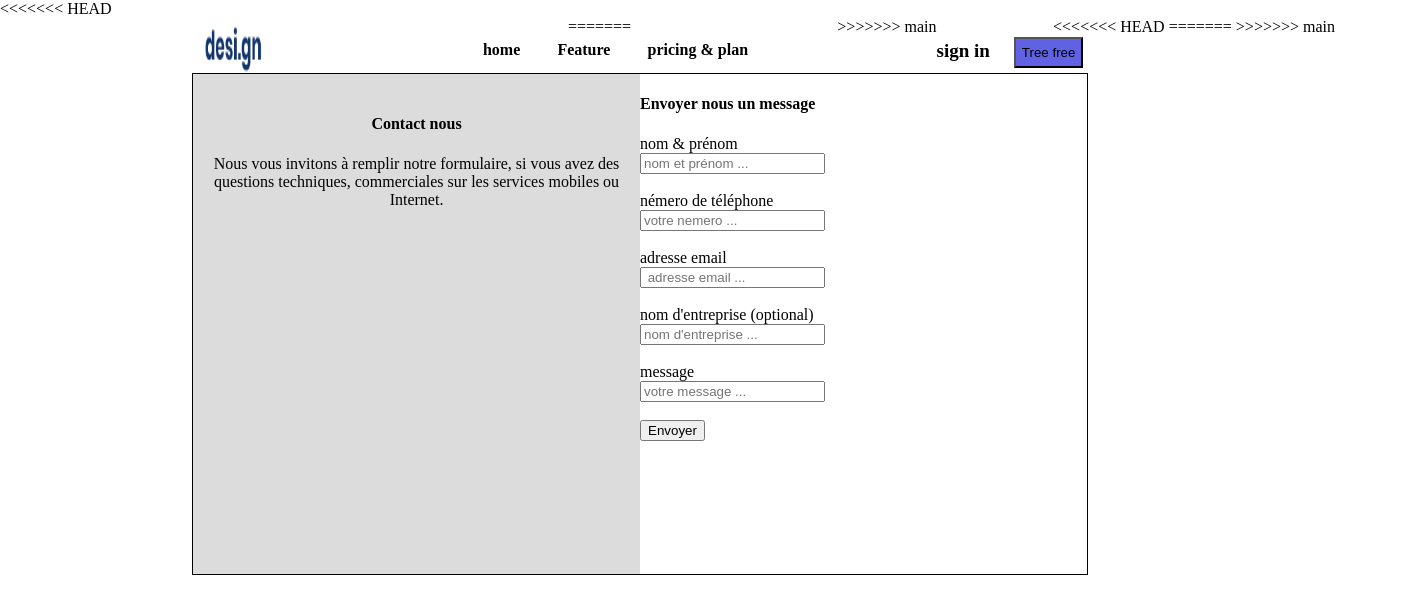
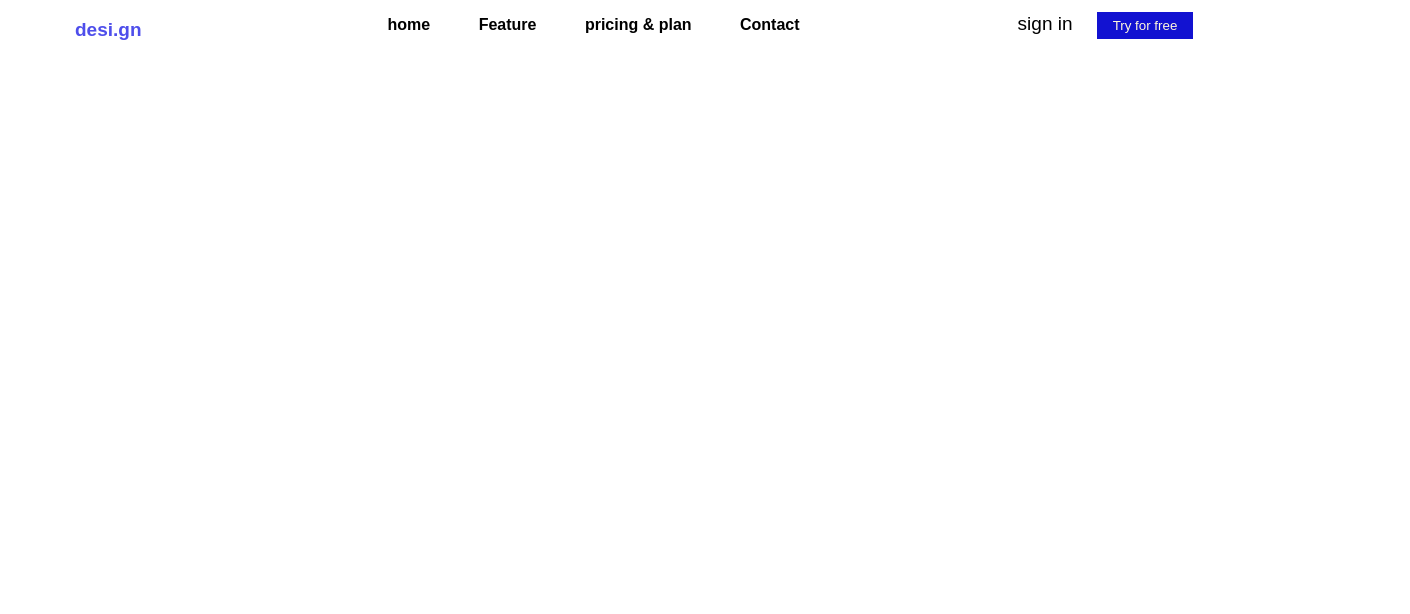
Before and after one commit to KhadijaMakkaoui/Contact-and-landing-page-of-desi.gn-website, a plain HTML site: page contact.html in a window 1280 px wide. Shown: the whole page, 1410 px wide, since content can reach past the window. Drawn offline with Linux system fonts and the light colour scheme.

Commit message:
j'ai fini mon travaille au niveau de header

```diff
--- a/Style.css
+++ b/Style.css
@@ -1,66 +1,41 @@
 *{
     box-sizing: border-box;
 }
-
 body{
     margin: 0;
     padding: 0;
+    font-family: sans-serif;
 }
-
 .header-all{
-    position: relative;
-    left: 130px;
     display: flex;
-
     justify-content: space-between;
     padding-left: 75px;
     padding-right: 75px;
-
-
-
-
-
 }
 .header-button{
-    position: relative;
-    right: 12px;
-    top: 7px;
-
-   /* display: flex; */
 
 
    padding:12px;
-   /* width: 100%; */
-   /* justify-content: flex-end; */
+
 }
 .header-ul{
-    position: relative;
     display: flex;
-    left: 16%;
-
-
-    width: 27%;
+    width: 40%;
     justify-content: space-between;
     list-style: none;
-    top: 7px;
-
-
 }
 .header-link{
     margin-right: 20px;
     text-decoration: none;
     color: black;
-    font-weight: 700;
     font-size: 19px;
-
-
-
 }
 .header-b2{
     padding: 6px;
-    background-color: rgb(97, 97, 228);
-
-
+    background-color: rgb(18, 18, 209);
+    width: 96px;
+    color: cornsilk;
+    border: none;
 }
 li a{
     text-decoration: none;
@@ -68,93 +43,8 @@ li a{
     font-weight: 700;
 }
 .header-p{
-
-
-
+color: rgb(78, 78, 235);
+font-size: 19px;
 
 
 }
-img{
-
-    width: 5%;
-
-
-
-}
-
-
-
-
-
-<<<<<<< HEAD
-=======
-.cmain-form{
-    background-color:gainsboro;
-    /* border: 1px solid black;
-    width: 400px; */
-    /* padding-left: 50%; */
-    /* text-align: center;
-    /* position: relative;
-    left: 50%; */
-    /* margin: 0 auto; */
-
-
-}
-.cmain-envoyer{
-    text-align: center;
-}
-.cmain {
-    grid-template-columns: 1fr 1fr;
-    grid-template-rows: 500px;
-    display: grid;
-    border: 1px solid black;
-    width: 70%;
-    /* position: relative;
-    left: 12.5%; */
-    margin: 0 auto;
-
-
-
-}
-.cmain-contact {
-    background-color: gainsboro;
-    /* border: 1px solid black;
-    width: 400px; */
-    padding: 20px ;
-    text-align: center;
-    grid-row: 1;
-    grid-column: 1;
-    /* position: relative;
-    left: 10%;
-    bottom: 410px ; */
-}
-
-
-
-/* start second-half */
-.second-half-p h1{
-color: #13366D;
-}
-.second-half-p p{
-    color: #A2A2A2;
-}
-.second-half{
-    display: grid;
-    grid-template-columns: repeat(4,25%);
-    gap: 5px;
-}
-.second-half .Card{
-background-color: red;
-height: 150px;
-width: 100px;
-
-}
-
-/* end second-half */
-
-/* start first half */
-.header-color{
-   color: #13366D;
-}
-/* end first half */
->>>>>>> main
--- a/contact.html
+++ b/contact.html
@@ -7,80 +7,29 @@
     <meta name="viewport" content="width=device-width, initial-scale=1.0">
     <title>Contact us</title>
     <link rel="stylesheet" href="Style.css">
+
 </head>
 
 <body>
     <header>
-<<<<<<< HEAD
+
            <div class="header-all">
-                <img src="logo.png" alt="logo">
+               <div class="logo">
+                <p class="header-p"><b>desi.gn</b></p>
+            </div>
 
                 <ul class="header-ul">
                     <li><a href="">home</a></li>
                     <li><a href="">Feature</a></li>
                     <li><a href="">pricing & plan</a></li>
+                    <li><a href="">Contact</a></li>
                 </ul>
-=======
-
-        <div class="cheader-div1">
-
-        </div>
-
-
-        <div class="header-all">
-            <div class=""></div>
->>>>>>> main
-
-            <div class="header-button">
-                 <a class="header-link" href="#">sign in</a>
-                <button class="header-b2">Tree free</button>
-            </div>
-        </div>
-<<<<<<< HEAD
-=======
 
 
 
->>>>>>> main
-    </header>
-    <main>
-        <div class="cmain">
-            <div class="cmain-form">
-                <h4>Envoyer nous un message</h4>
-                <form method="post" action="">
-                    nom & prénom <br>
-                    <input name="nom" placeholder="nom et prénom ..."> <br><br>
-                    némero de téléphone <br>
-                    <input name="prix" placeholder="votre nemero ... "> <br><br>
-                    <!-- <input type="range" min="0" step="1" max="100"> <br><br> -->
-                    adresse email <br>
-                    <input name="chembre" placeholder=" adresse email ... "> <br><br>
-                    <!-- <input type="number" name="nembre chmbres" min="10" step="2" max="100"> -->
-                    nom d'entreprise (optional) <br>
-                    <input name="type" placeholder="nom d'entreprise ... "> <br><br>
-                    message <br>
-                    <input name="type" placeholder="votre message ... "> <br><br>
-                    <!-- <input type="checkbox" name="choix"> <span id="voir"> voir</span> <span>  les propreites vendues ? </span> <br><br>
-                <input type="radio" name="ouinon"> oui <input type="radio" name="ouinon"> non-->
-                    <!-- <input class="rechercher" type="reset" value="effacer"> -->
-                    <input class="cmain-envoyer" type="submit" value="Envoyer">
-
-                </form>
-            </div>
-
-            <div class="cmain-contact">
-                <h4>Contact nous</h4>
-                <p>Nous vous invitons à remplir notre formulaire,
-                    si vous avez des questions techniques,
-                    commerciales sur les services mobiles ou Internet.</p>
-            </div>
+         <div class="header-button">
+            <a class="header-link" href="#">sign in</a>
+           <button class="header-b2">Try for free</button>
+       </div>
 
         </div>
-
-    </main>
-    <footer>
-
-    </footer>
-</body>
-
-</html>
```
